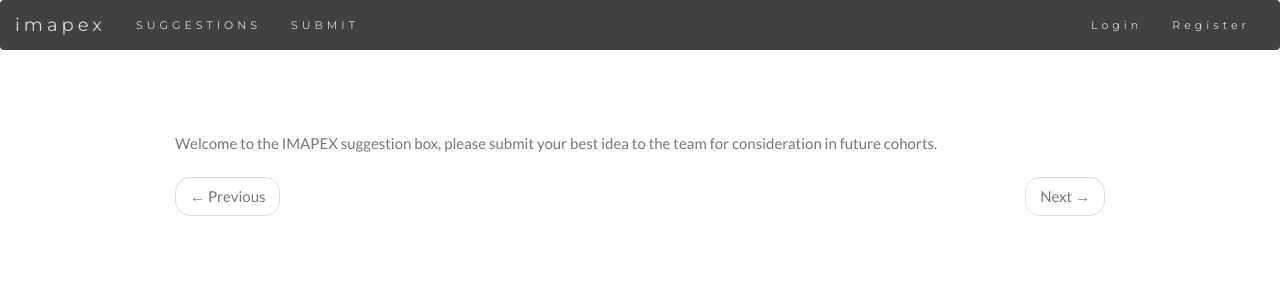
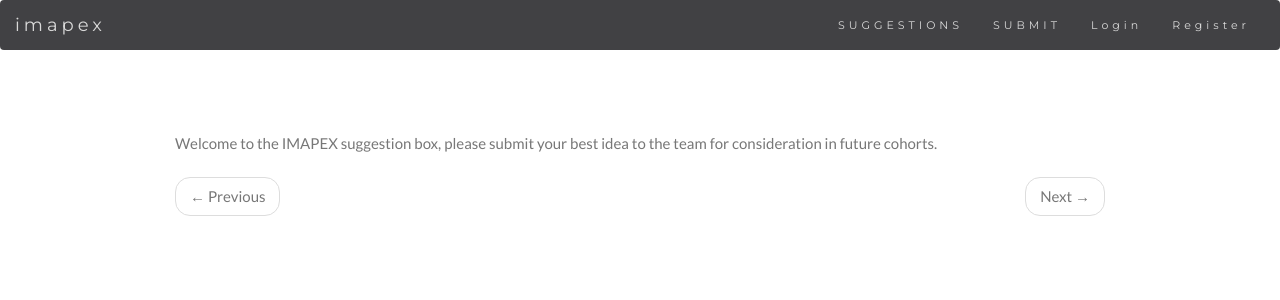
Before and after one commit to imapex/suggestions, a Django app: page / in a window 1280 px wide. Shown: the top 300 px of the page. Run offline with Django 3.2, Linux system fonts and the light colour scheme; data that the repository does not hold is empty; some libraries are stand-ins or nearby versions.

Commit message:
move menus to right

```diff
--- a/templates/__layout/navbar.html
+++ b/templates/__layout/navbar.html
@@ -12,12 +12,10 @@
         </div>
 
         <div class="collapse navbar-collapse" id="myNavbar">
-            <ul class="nav navbar-nav">
+            <ul class="nav navbar-nav navbar-right">
                 <li><a href="{% url 'frontpage' %}">SUGGESTIONS</a></li>
                 <li><a href="{% url 'submit' %}">SUBMIT</a></li>
 
-            </ul>
-            <ul class="nav navbar-nav navbar-right">
                 {% if user.is_authenticated %}
                     <li class="dropdown">
                         <a href="#" class="dropdown-toggle" data-toggle="dropdown" role="button" aria-expanded="false">
```
